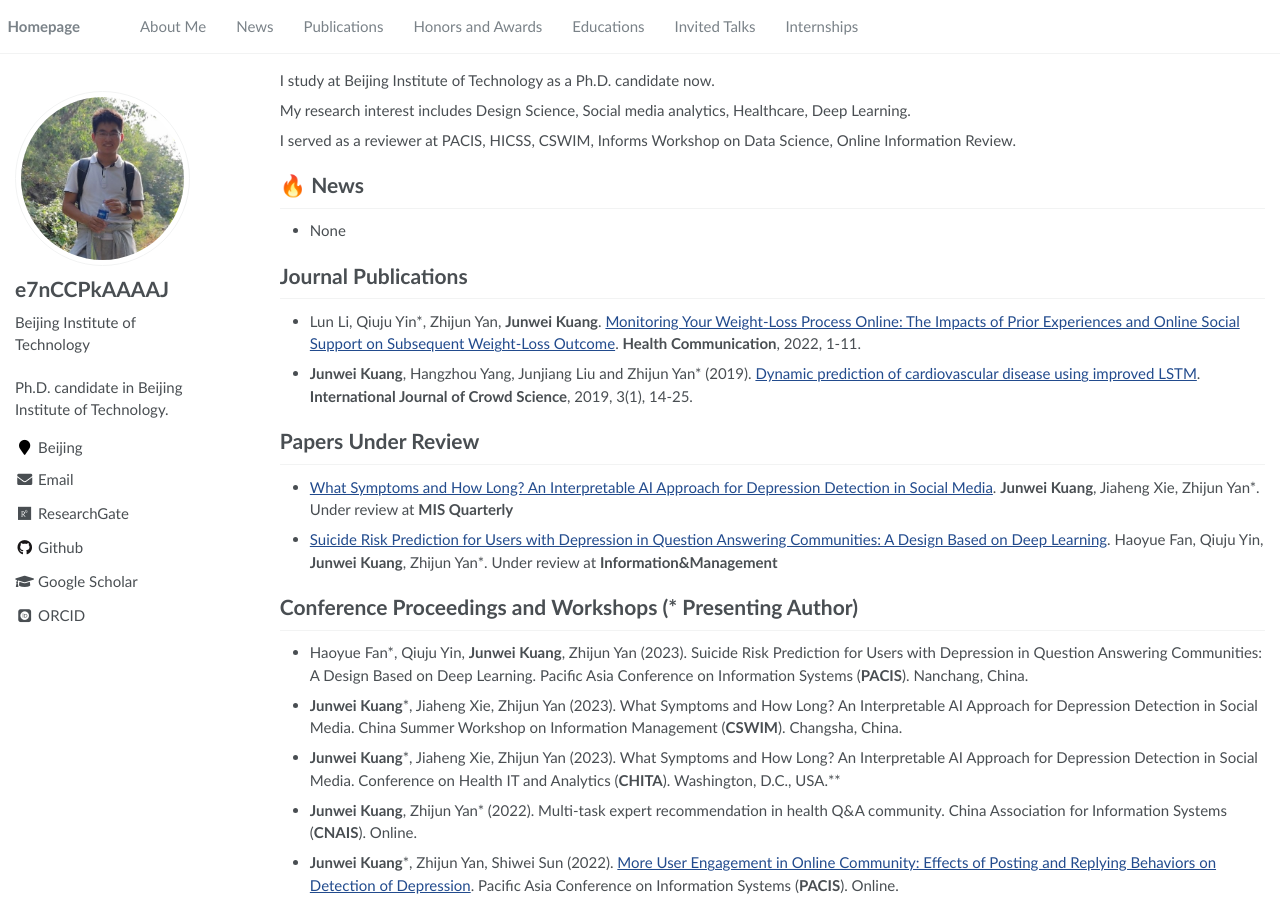
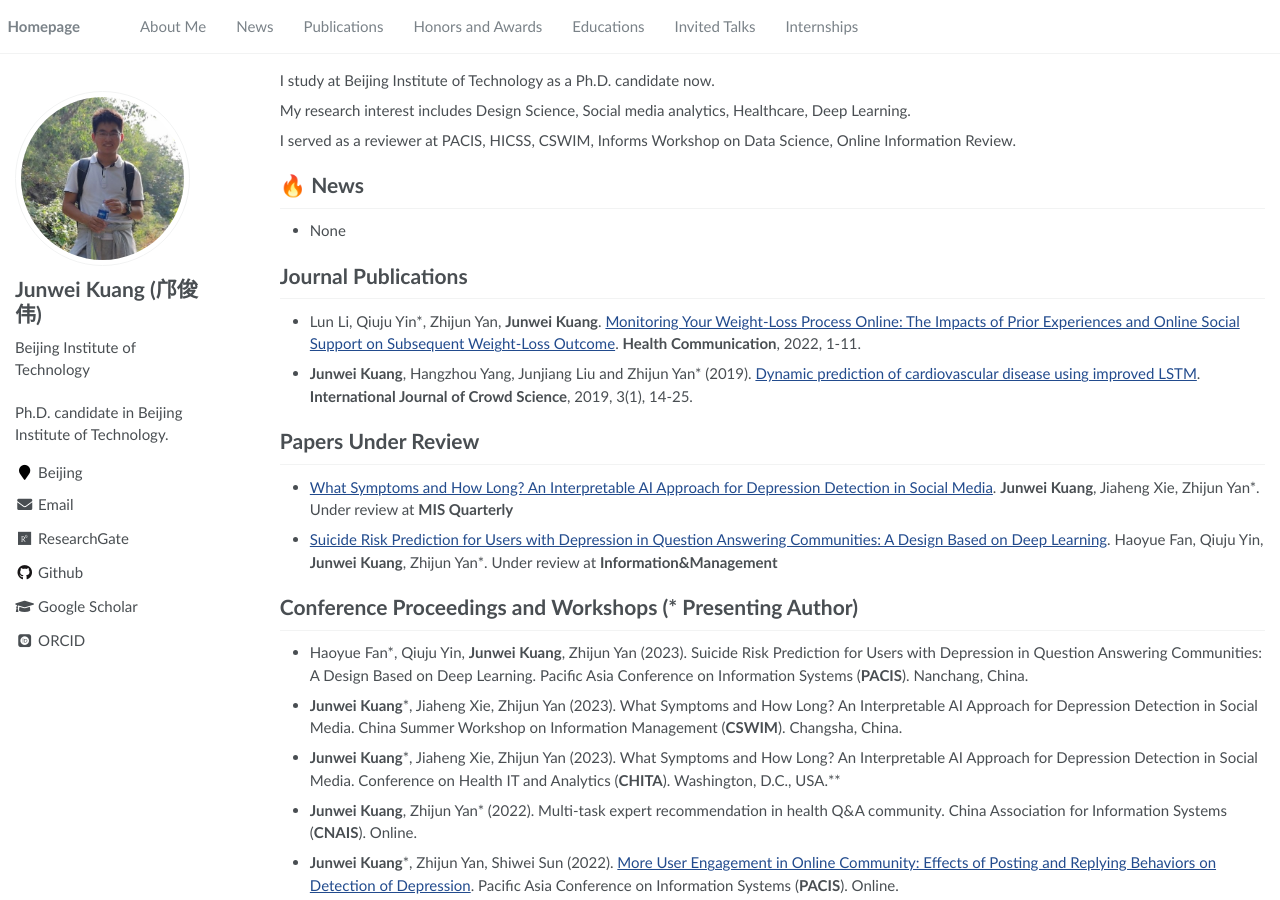
Before and after one commit to JunweiKuang/JunweiKuang.github.io, a Jekyll site: the page built from _pages/about.md, in a window 1280 px wide and 900 px high. Built offline with Jekyll 4.4.1, drawn with Linux system fonts in a browser that asks for light colours; some web fonts are replaced.

Commit message:
add all files

```diff
--- a/_config.yml
+++ b/_config.yml
@@ -21,7 +21,7 @@ baidu_site_verification  : code-ZxFK3f4pfb
 
 # Site Author
 author:
-  name             : "e7nCCPkAAAAJ"
+  name             : "Junwei Kuang (邝俊伟)"
   avatar           : "images/jw_profile.jpeg"
   bio              : "Beijing Institute of Technology"
   location         : "Beijing"
@@ -135,7 +135,7 @@ sass:
 
 # Outputting
 permalink: /:categories/:title/
-timezone: Asia/Shanghai # http://en.wikipedia.org/wiki/List_of_tz_database_time_zones
+timezone: Asia/Beijing # http://en.wikipedia.org/wiki/List_of_tz_database_time_zones
 
 
 # Plugins
```
